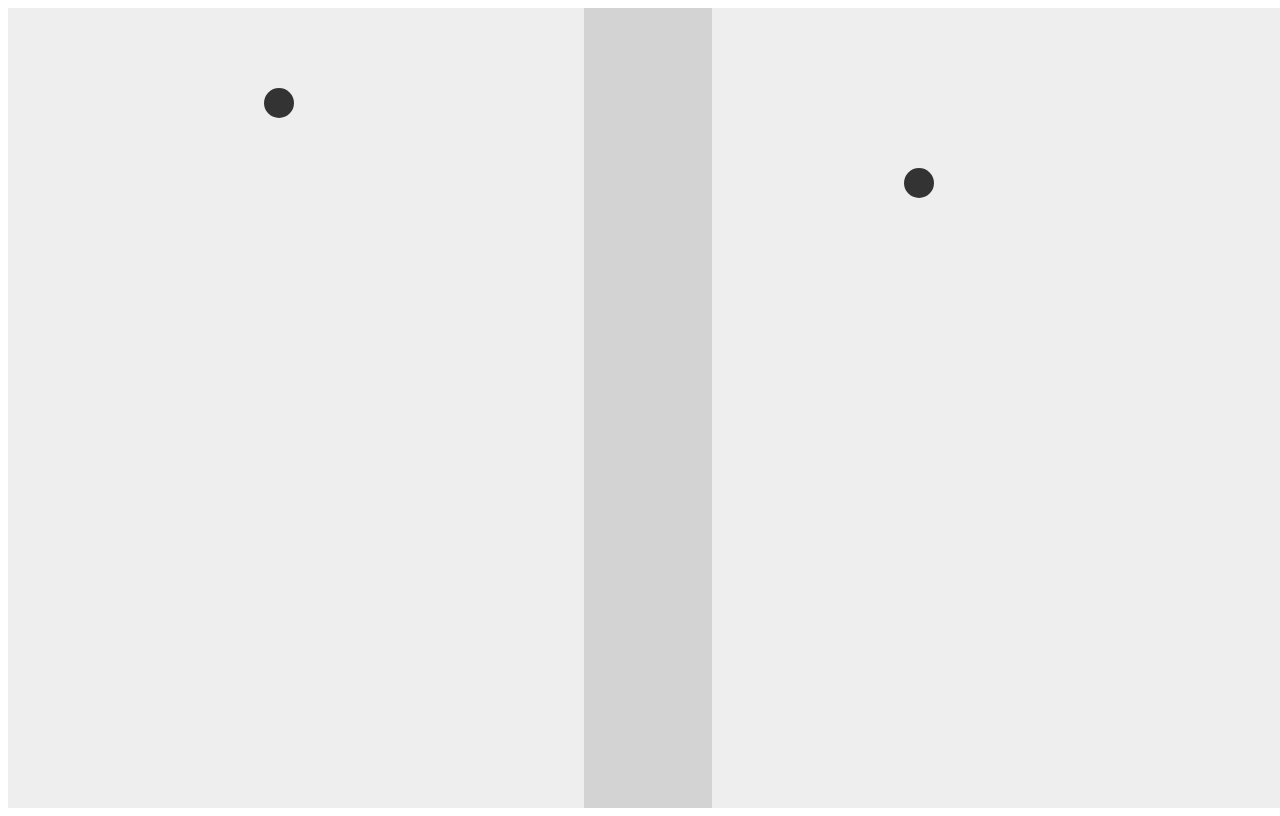
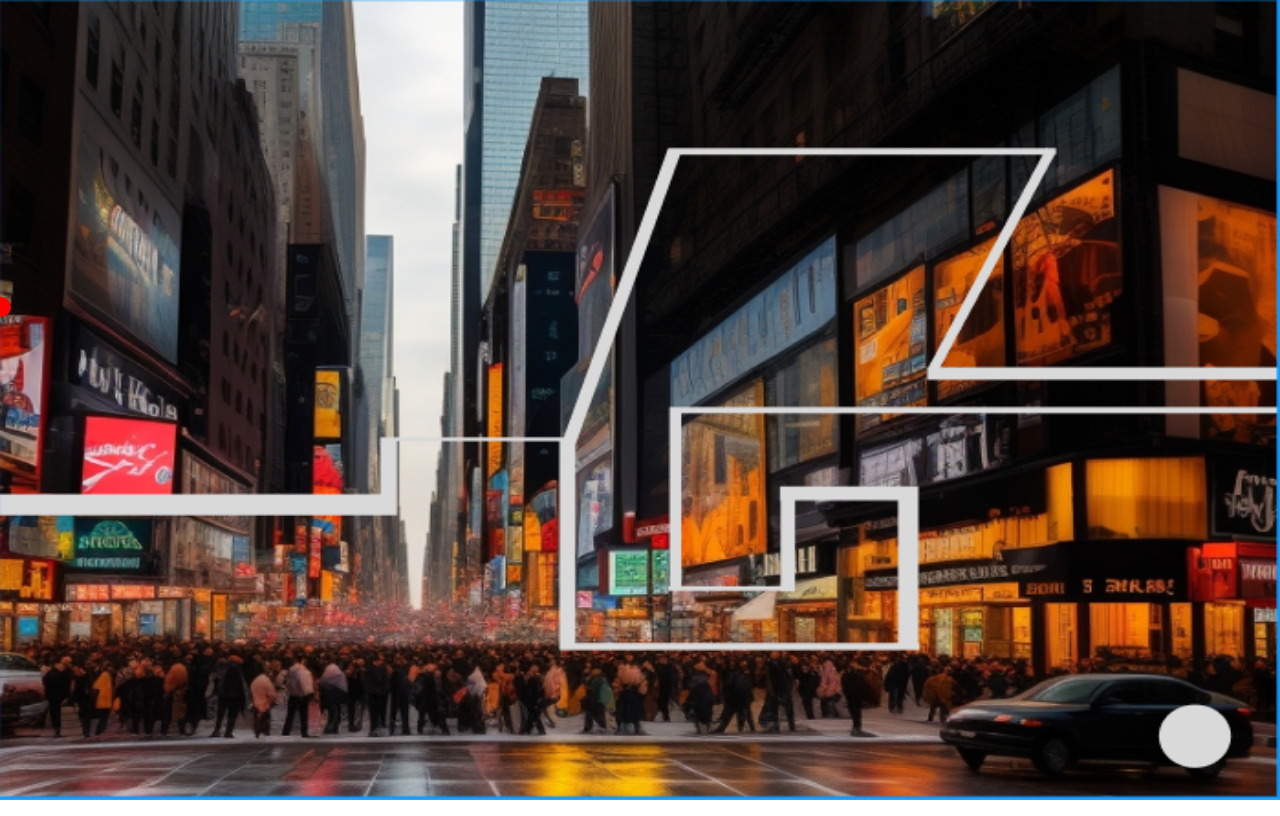
Before and after one commit to cassandrako/self-as-a-system, a plain HTML site: page puzzle1.html in a window 1280 px wide. Drawn offline with Linux system fonts and the light colour scheme.

Commit message:
feat: first official attempt at puzzle 1

```diff
--- /dev/null
+++ b/css/puzzle1.css
@@ -0,0 +1,13 @@
+body {
+    margin: 0;
+    overflow: hidden; /* Prevents scrollbars from appearing */
+}
+
+#gameCanvas {
+    display: block; /* Removes default canvas styling */
+    width: 100vw;
+    height: 100vh;
+    border: none;
+    position: relative;
+    cursor: none;
+}
--- a/puzzle1.html
+++ b/puzzle1.html
@@ -1,23 +1,13 @@
 <!DOCTYPE html>
 <html lang="en">
-
 <head>
     <meta charset="UTF-8">
     <meta name="viewport" content="width=device-width, initial-scale=1.0">
-    <title>Puzzle 1: Swerve</title>
-    <link rel="stylesheet" href="css/styles.css">
+    <title>Navigate through NYC</title>
+    <link rel="stylesheet" href="css/puzzle1.css">
 </head>
-
 <body>
-
-<div id="street">
-    <div class="path"></div>
-    <div class="pedestrian" style="top: 10%; left: 20%;"></div>
-    <div class="pedestrian" style="top: 20%; left: 70%;"></div>
-</div>
-
-<script src="puzzleJS/puzzle1.js"></script>
-
+    <canvas id="gameCanvas" width="1000" height="900"></canvas>
+    <script src="puzzleJS/puzzle1.js"></script>
 </body>
-
 </html>
--- a/puzzleJS/puzzle1.js
+++ b/puzzleJS/puzzle1.js
@@ -1,10 +1,75 @@
-let onPath = false;
+const canvas = document.getElementById("gameCanvas");
+const ctx = canvas.getContext("2d");
 
-document.querySelector("#street").addEventListener("mousemove", function(event) {
-    let pathElement = document.querySelector(".path");
-    let isOverPath = event.target === pathElement;
-    if (!isOverPath && onPath) {
-        console.log("Strayed off the path!");
+canvas.width = window.innerWidth;
+canvas.height = window.innerHeight;
+
+const startingPosition = {
+    x: 1,
+    y: 307,
+};
+
+let cursorPos = { ...startingPosition };
+
+const bgImage = new Image();
+bgImage.src = "assets/tester-puzzle.png";
+
+const untouchableAreas = [
+    [
+        {x: 0, y: 571}, {x: 568, y: 566}, {x: 568, y: 502}, {x: 842, y: 500},
+        {x: 1002, y: 169}, {x: 1585, y: 168}, {x: 1412, y: 419}, {x: 1912, y: 420},
+        {x: 1912, y: 437}, {x: 1392, y: 439}, {x: 1387, y: 429}, {x: 1561, y: 181},
+        {x: 1022, y: 179}, {x: 861, y: 509}, {x: 595, y: 510}, {x: 596, y: 595},
+        {x: 0, y: 597}
+    ],
+    [
+        {x: 837, y: 509}, {x: 836, y: 746}, {x: 1376, y: 751}, {x: 1376, y: 561},
+        {x: 1170, y: 561}, {x: 1168, y: 670}, {x: 1022, y: 668}, {x: 1022, y: 478},
+        {x: 1916, y: 476}, {x: 1914, y: 463}, {x: 997, y: 464}, {x: 1002, y: 683},
+        {x: 1193, y: 680}, {x: 1193, y: 576}, {x: 1342, y: 580}, {x: 1341, y: 736},
+        {x: 863, y: 732}, {x: 863, y: 507}
+    ]
+];
+
+function isPointInPath(point, path) {
+    ctx.beginPath();
+    ctx.moveTo(path[0].x, path[0].y);
+    for (let i = 1; i < path.length; i++) {
+        ctx.lineTo(path[i].x, path[i].y);
     }
-    onPath = isOverPath;
+    ctx.closePath();
+    return ctx.isPointInPath(point.x, point.y);
+}
+
+function drawCursor() {
+    ctx.beginPath();
+    ctx.arc(cursorPos.x, cursorPos.y, 10, 0, 2 * Math.PI);
+    ctx.fillStyle = "#FF0000";
+    ctx.fill();
+}
+
+function drawGame() {
+    ctx.clearRect(0, 0, canvas.width, canvas.height);
+    ctx.drawImage(bgImage, 0, 0, canvas.width, canvas.height);
+    drawCursor();
+}
+
+bgImage.onload = drawGame;
+
+canvas.addEventListener("mousemove", (e) => {
+    const mouseX = e.offsetX;
+    const mouseY = e.offsetY;
+    const point = { x: mouseX, y: mouseY };
+
+    for (const area of untouchableAreas) {
+        if (isPointInPath(point, area)) {
+            cursorPos = { ...startingPosition };
+            console.log("Went the wrong way on the subway!");
+            drawGame();
+            return;
+        }
+    }
+
+    cursorPos = point;
+    drawGame();
 });
```
Also changed, not shown: assets/tester-puzzle.png (added).
